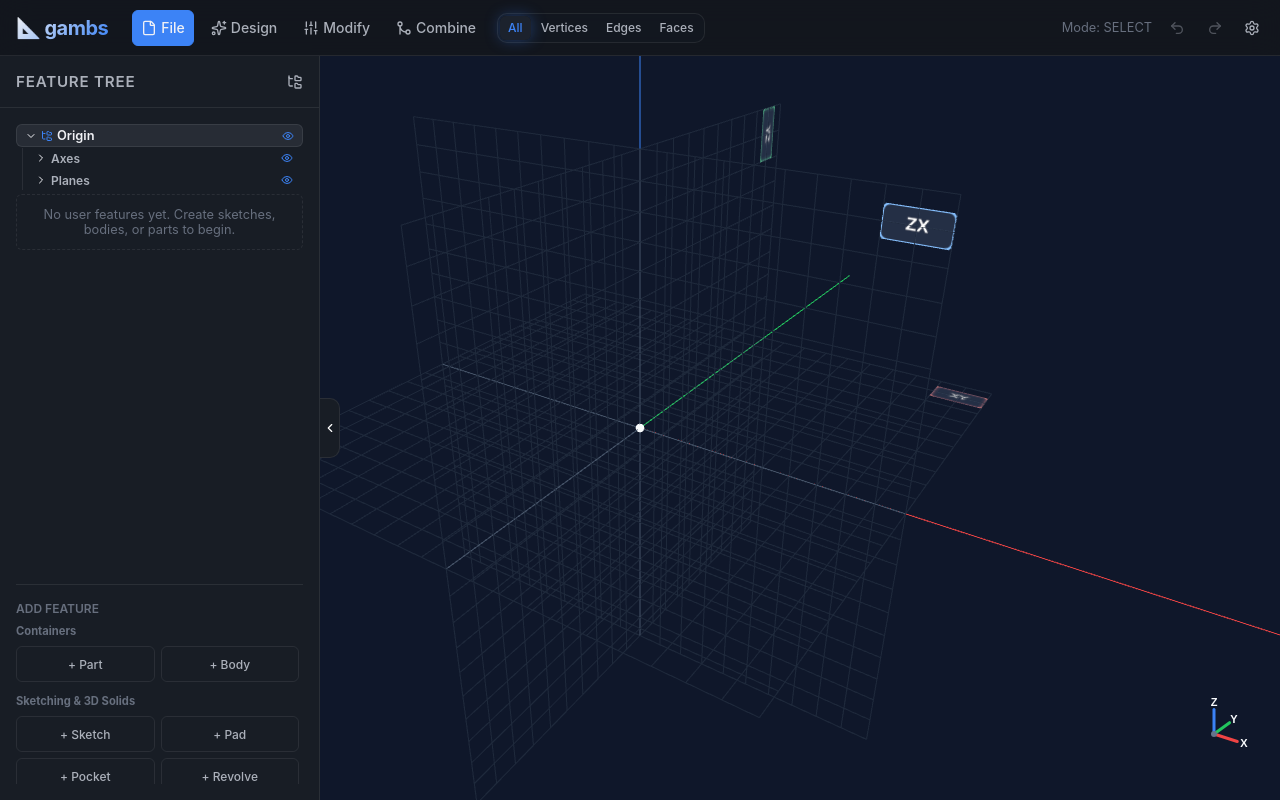
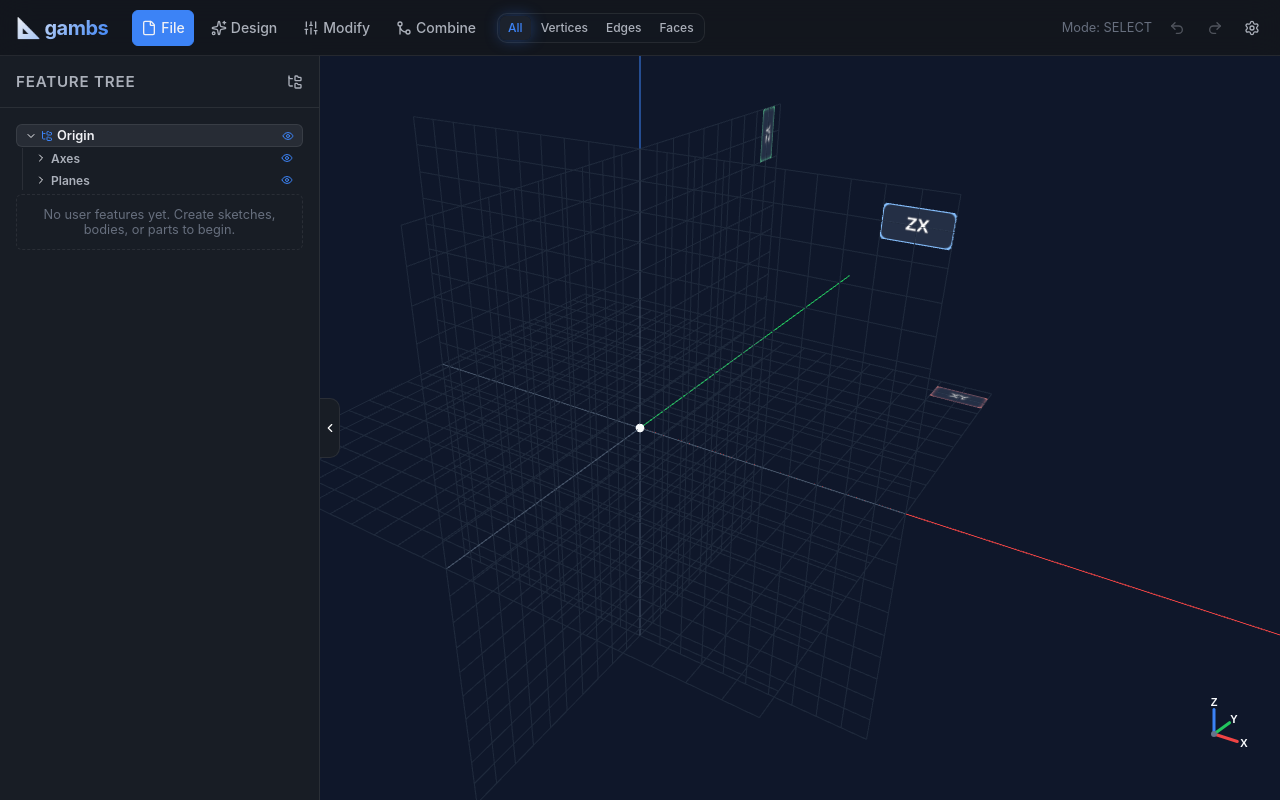
Before and after one commit to cristhian-godoy/gambs, a React (Vite) app: page / in a window 1280 px wide. Built offline with nearby package versions, Linux system fonts and the light colour scheme.

Commit message:
Remove redundant features and container buttons from Sidebar

```diff
--- a/src/components/Sidebar.tsx
+++ b/src/components/Sidebar.tsx
@@ -12,7 +12,7 @@ import {
 import { type ReactNode, useEffect, useRef, useState } from 'react';
 
 import { useCad } from '../store/CadContext.tsx';
-import type { Feature, FeatureType } from '../store/types.ts';
+import type { Feature } from '../store/types.ts';
 
 interface SidebarProps {
   isOpen: boolean;
@@ -83,34 +83,6 @@ export default function Sidebar({ isOpen, onToggle }: SidebarProps): ReactNode {
       window.removeEventListener('mouseup', handleMouseUp);
     };
   }, []);
-
-  const handleAddMockFeature = (type: FeatureType) => {
-    if (type === 'sketch') {
-      const selectedPlane = features.find(
-        (f) => f.id === activeFeatureId && f.params.isDatum && f.id.includes('plane'),
-      );
-      if (selectedPlane) {
-        const count = features.filter((f) => f.type === 'sketch' && !f.params.isDatum).length + 1;
-        const name = `Sketch ${count}`;
-        const dependencies = [selectedPlane.id];
-        const newSketchId = addFeature(
-          'sketch',
-          name,
-          { supportPlaneId: selectedPlane.id, geometries: [], constraints: [] },
-          dependencies,
-        );
-        enterSketchEdit(newSketchId);
-      } else {
-        setIsSelectingSupportPlane(true);
-      }
-      return;
-    }
-
-    const count = features.filter((f) => f.type === type).length + 1;
-    const name = `${type.charAt(0).toUpperCase() + type.slice(1)} ${count}`;
-    const dependencies = features.length > 0 ? [features[features.length - 1].id] : [];
-    addFeature(type, name, {}, dependencies);
-  };
 
   const activeFeature = features.find((f) => f.id === activeFeatureId);
 
@@ -1866,234 +1838,6 @@ export default function Sidebar({ isOpen, onToggle }: SidebarProps): ReactNode {
           </div>
 
           {renderPropertiesPanel()}
-
-          <div
-            style={{
-              marginTop: 'auto',
-              borderTop: '1px solid var(--cad-glass-border-base)',
-              paddingTop: '16px',
-            }}
-          >
-            <p
-              style={{
-                fontSize: '0.75rem',
-                fontWeight: 600,
-                textTransform: 'uppercase',
-                color: 'var(--cad-color-text-muted)',
-                marginBottom: '8px',
-              }}
-            >
-              Add Feature
-            </p>
-            <div
-              style={{
-                display: 'flex',
-                flexDirection: 'column',
-                gap: '8px',
-                maxHeight: '160px',
-                overflowY: 'auto',
-                paddingRight: '4px',
-              }}
-            >
-              <div
-                style={{
-                  fontSize: '0.7rem',
-                  color: 'var(--cad-color-text-muted)',
-                  fontWeight: 'bold',
-                }}
-              >
-                Containers
-              </div>
-              <div style={{ display: 'grid', gridTemplateColumns: '1fr 1fr', gap: '6px' }}>
-                <button
-                  className="toolbar-btn"
-                  onClick={() => handleAddMockFeature('part')}
-                  style={{ border: '1px solid var(--cad-glass-border-base)', fontSize: '0.75rem' }}
-                >
-                  + Part
-                </button>
-                <button
-                  className="toolbar-btn"
-                  onClick={() => handleAddMockFeature('body')}
-                  style={{ border: '1px solid var(--cad-glass-border-base)', fontSize: '0.75rem' }}
-                >
-                  + Body
-                </button>
-              </div>
-
-              <div
-                style={{
-                  fontSize: '0.7rem',
-                  color: 'var(--cad-color-text-muted)',
-                  fontWeight: 'bold',
-                  marginTop: '4px',
-                }}
-              >
-                Sketching & 3D Solids
-              </div>
-              <div style={{ display: 'grid', gridTemplateColumns: '1fr 1fr', gap: '6px' }}>
-                <button
-                  className="toolbar-btn"
-                  onClick={() => handleAddMockFeature('sketch')}
-                  style={{ border: '1px solid var(--cad-glass-border-base)', fontSize: '0.75rem' }}
-                >
-                  + Sketch
-                </button>
-                <button
-                  className="toolbar-btn"
-                  onClick={() => handleAddMockFeature('pad')}
-                  style={{ border: '1px solid var(--cad-glass-border-base)', fontSize: '0.75rem' }}
-                >
-                  + Pad
-                </button>
-                <button
-                  className="toolbar-btn"
-                  onClick={() => handleAddMockFeature('pocket')}
-                  style={{ border: '1px solid var(--cad-glass-border-base)', fontSize: '0.75rem' }}
-                >
-                  + Pocket
-                </button>
-                <button
-                  className="toolbar-btn"
-                  onClick={() => handleAddMockFeature('revolution')}
-                  style={{ border: '1px solid var(--cad-glass-border-base)', fontSize: '0.75rem' }}
-                >
-                  + Revolve
-                </button>
-                <button
-                  className="toolbar-btn"
-                  onClick={() => handleAddMockFeature('groove')}
-                  style={{ border: '1px solid var(--cad-glass-border-base)', fontSize: '0.75rem' }}
-                >
-                  + Groove
-                </button>
-                <button
-                  className="toolbar-btn"
-                  onClick={() => handleAddMockFeature('loft')}
-                  style={{ border: '1px solid var(--cad-glass-border-base)', fontSize: '0.75rem' }}
-                >
-                  + Loft
-                </button>
-                <button
-                  className="toolbar-btn"
-                  onClick={() => handleAddMockFeature('pipe')}
-                  style={{ border: '1px solid var(--cad-glass-border-base)', fontSize: '0.75rem' }}
-                >
-                  + Pipe
-                </button>
-                <button
-                  className="toolbar-btn"
-                  onClick={() => handleAddMockFeature('helix')}
-                  style={{ border: '1px solid var(--cad-glass-border-base)', fontSize: '0.75rem' }}
-                >
-                  + Helix
-                </button>
-              </div>
-
-              <div
-                style={{
-                  fontSize: '0.7rem',
-                  color: 'var(--cad-color-text-muted)',
-                  fontWeight: 'bold',
-                  marginTop: '4px',
-                }}
-              >
-                Dress-up & Engineering
-              </div>
-              <div style={{ display: 'grid', gridTemplateColumns: '1fr 1fr', gap: '6px' }}>
-                <button
-                  className="toolbar-btn"
-                  onClick={() => handleAddMockFeature('fillet')}
-                  style={{ border: '1px solid var(--cad-glass-border-base)', fontSize: '0.75rem' }}
-                >
-                  + Fillet
-                </button>
-                <button
-                  className="toolbar-btn"
-                  onClick={() => handleAddMockFeature('chamfer')}
-                  style={{ border: '1px solid var(--cad-glass-border-base)', fontSize: '0.75rem' }}
-                >
-                  + Chamfer
-                </button>
-                <button
-                  className="toolbar-btn"
-                  onClick={() => handleAddMockFeature('draft')}
-                  style={{ border: '1px solid var(--cad-glass-border-base)', fontSize: '0.75rem' }}
-                >
-                  + Draft
-                </button>
-                <button
-                  className="toolbar-btn"
-                  onClick={() => handleAddMockFeature('thickness')}
-                  style={{ border: '1px solid var(--cad-glass-border-base)', fontSize: '0.75rem' }}
-                >
-                  + Shell
-                </button>
-                <button
-                  className="toolbar-btn"
-                  onClick={() => handleAddMockFeature('hole')}
-                  style={{ border: '1px solid var(--cad-glass-border-base)', fontSize: '0.75rem' }}
-                >
-                  + Hole
-                </button>
-              </div>
-
-              <div
-                style={{
-                  fontSize: '0.7rem',
-                  color: 'var(--cad-color-text-muted)',
-                  fontWeight: 'bold',
-                  marginTop: '4px',
-                }}
-              >
-                Transforms & Booleans
-              </div>
-              <div style={{ display: 'grid', gridTemplateColumns: '1fr 1fr', gap: '6px' }}>
-                <button
-                  className="toolbar-btn"
-                  onClick={() => handleAddMockFeature('linear_pattern')}
-                  style={{ border: '1px solid var(--cad-glass-border-base)', fontSize: '0.75rem' }}
-                >
-                  + Linear Pat
-                </button>
-                <button
-                  className="toolbar-btn"
-                  onClick={() => handleAddMockFeature('polar_pattern')}
-                  style={{ border: '1px solid var(--cad-glass-border-base)', fontSize: '0.75rem' }}
-                >
-                  + Polar Pat
-                </button>
-                <button
-                  className="toolbar-btn"
-                  onClick={() => handleAddMockFeature('mirror')}
-                  style={{ border: '1px solid var(--cad-glass-border-base)', fontSize: '0.75rem' }}
-                >
-                  + Mirror
-                </button>
-                <button
-                  className="toolbar-btn"
-                  onClick={() => handleAddMockFeature('union')}
-                  style={{ border: '1px solid var(--cad-glass-border-base)', fontSize: '0.75rem' }}
-                >
-                  + Union
-                </button>
-                <button
-                  className="toolbar-btn"
-                  onClick={() => handleAddMockFeature('difference')}
-                  style={{ border: '1px solid var(--cad-glass-border-base)', fontSize: '0.75rem' }}
-                >
-                  + Diff
-                </button>
-                <button
-                  className="toolbar-btn"
-                  onClick={() => handleAddMockFeature('intersection')}
-                  style={{ border: '1px solid var(--cad-glass-border-base)', fontSize: '0.75rem' }}
-                >
-                  + Intersect
-                </button>
-              </div>
-            </div>
-          </div>
         </div>
         {isOpen && (
           <div
```
